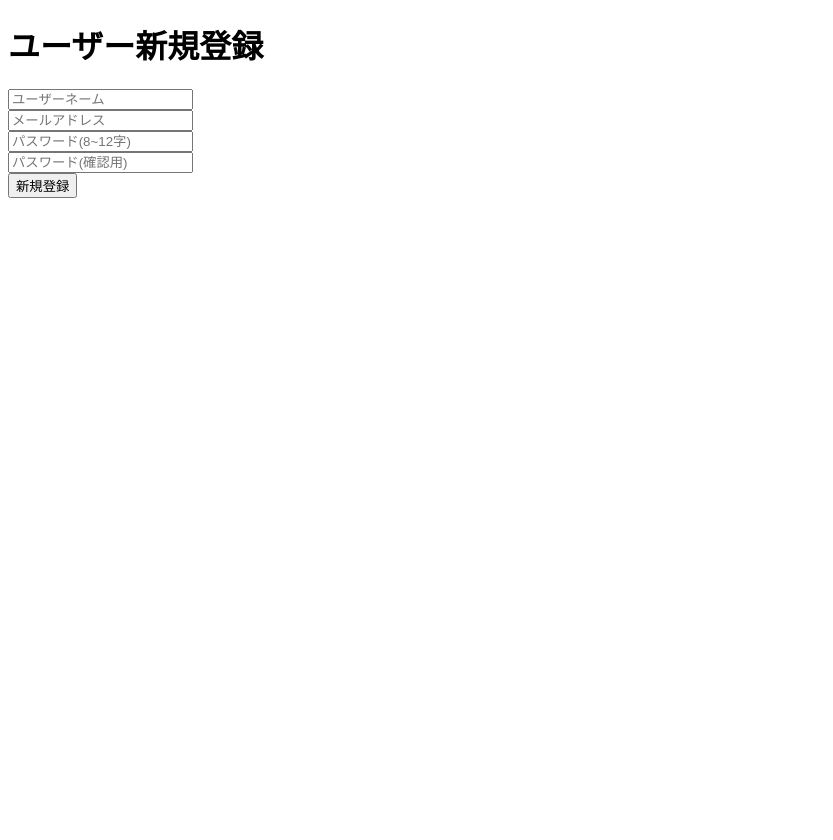
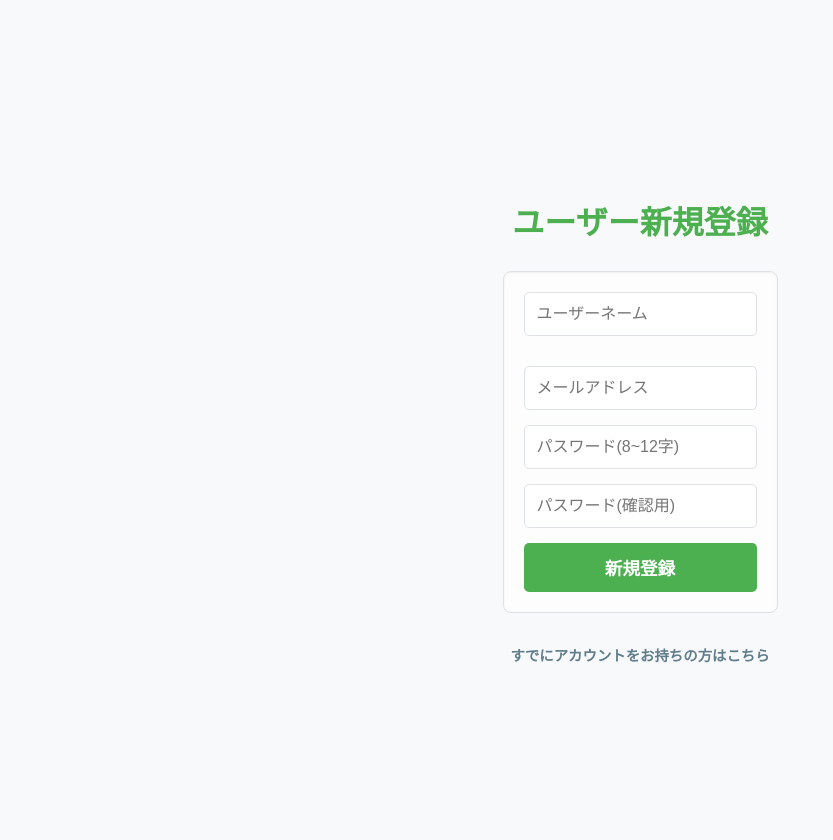
Before and after one commit to G384312023/myApp, a PHP site: page /Register.php in a window 1280 px wide. Shown: the whole page, without its empty margins (0-833 px from the left). Before the commit the page ends 198 px from the top, so only its background shows below. Run offline with PHP 8.4, Linux system fonts and the light colour scheme.

Commit message:
CRUD微修正

```diff
--- a/Edit.php
+++ b/Edit.php
@@ -54,8 +54,13 @@
     <meta charset="UTF-8">
     <meta name="viewport" content="width=device-width, initial-scale=1.0">
     <title>Edit</title>
+    <link rel = "stylesheet" href = "style.css">
 </head>
 <body>
+    <head>
+        <h2>編集中...</h2>
+        <hr>
+    </head>
     <main>
         <?php if(!empty($error)): ?>
             <p style = "color: red"><?= htmlspecialchars($error) ?></p>
--- a/Register.php
+++ b/Register.php
@@ -59,12 +59,15 @@
     <meta charset="UTF-8">
     <meta name="viewport" content="width=device-width, initial-scale=1.0">
     <title>ユーザー新規登録</title>
+    <link rel = "stylesheet" href = "style.css">
+    <link href="https://fonts.googleapis.com/css2?family=Noto+Sans+JP:wght@400;700&display=swap" rel="stylesheet">
 </head>
-<body>
+<body class="auth-page">
+    <div class="auth-container">
         <h1>ユーザー新規登録</h1>
 
         <?php if(!empty($errors)): ?>
-        <ul style = "color: red">
+            <ul>
                 <?php foreach($errors as $error): ?>
                     <li><?= htmlspecialchars($error, ENT_QUOTES) ?></li>
                 <?php endforeach; ?>
@@ -72,11 +75,15 @@
         <?php endif; ?>
 
         <form action = "" method = "post">
-        <input type = "text" name = "username" placeholder = "ユーザーネーム" value = "<?= htmlspecialchars($username ?? '')?>"><br>
-        <input type = "email" name = "email" placeholder = "メールアドレス" value = "<?= htmlspecialchars($email ?? '')?>"><br>
-        <input type = "password" name = "password" placeholder = "パスワード(8~12字)"><br>
-        <input type = "password" name = "password_confirm" placeholder = "パスワード(確認用)"><br>
-        <button type = submit>新規登録</button>
+            <input type = "text" name = "username" placeholder = "ユーザーネーム" value = "<?= htmlspecialchars($username ?? '')?>">
+            <input type = "email" name = "email" placeholder = "メールアドレス" value = "<?= htmlspecialchars($email ?? '')?>">
+            <input type = "password" name = "password" placeholder = "パスワード(8~12字)">
+            <input type = "password" name = "password_confirm" placeholder = "パスワード(確認用)">
+            <button type = "submit">新規登録</button>
         </form>
+        <div class="auth-links">
+            <a href="Login.php">すでにアカウントをお持ちの方はこちら</a>
+        </div>
+    </div>
 </body>
 </html>
--- a/TaskRepository.php
+++ b/TaskRepository.php
@@ -26,6 +26,11 @@
             return $this->db->execute($sql, [$title, $description, $taskId]);
         }
 
+        public function updateTaskStatus($taskId, $isDone) {
+            $sql = 'UPDATE tasks SET is_done = ? WHERE id = ?';
+            return $this->db->execute($sql, [$isDone, $taskId]);
+        }
+
         public function deleteTask($taskId) {
             $sql = "DELETE FROM tasks WHERE id = ?";
             return $this->db->execute($sql, [$taskId]);
--- /dev/null
+++ b/style.css
@@ -0,0 +1,481 @@
+/* ベースカラーパレット */
+:root {
+  --primary-color: #4caf50; /* メインの色（例: ボタン、強調したい部分）- 少し落ち着いた緑 */
+  --secondary-color: #607d8b; /* サブの色（例: ヘッダー、フッター）- 落ち着いたグレーブルー */
+  --background-light: #f8f9fa; /* 明るい背景色 */
+  --background-card: #ffffff; /* カードの背景色 */
+  --text-dark: #343a40; /* 濃いテキスト色 */
+  --text-medium: #6c757d; /* 中間のテキスト色 */
+  --border-light: #dee2e6; /* 薄いボーダー色 */
+  --error-color: #dc3545; /* エラーメッセージの色（赤系） */
+  --completed-bg: #e9ecef; /* 完了タスクの背景色 */
+  --completed-text: #868e96; /* 完了タスクの文字色 */
+  --status-completed: #28a745; /* 完了ステータスの色（緑） */
+  --status-pending: #ffc107; /* 未完了ステータスの色（黄） */
+}
+
+/* 全体的なスタイル */
+body {
+  font-family: "Noto Sans JP", sans-serif; /* 日本語フォントを優先 */
+  margin: 0;
+  padding: 20px;
+  background-color: var(--background-light);
+  color: var(--text-dark);
+  line-height: 1.6;
+}
+
+header {
+  background-color: var(--secondary-color);
+  color: #ffffff;
+  padding: 15px 20px;
+  margin: -20px -20px 20px -20px; /* mainのpaddingを打ち消す */
+  border-radius: 8px 8px 0 0;
+  display: flex;
+  justify-content: space-between;
+  align-items: center;
+}
+
+header h1 {
+  margin: 0;
+  font-size: 1.8em;
+}
+
+header p {
+  margin: 0;
+}
+
+header a {
+  color: #ffffff;
+  text-decoration: none;
+  padding: 5px 10px;
+  border: 1px solid rgba(255, 255, 255, 0.5);
+  border-radius: 4px;
+  transition: background-color 0.3s ease;
+}
+
+header a:hover {
+  background-color: rgba(255, 255, 255, 0.2);
+}
+
+hr {
+  border: none;
+  border-top: 1px solid rgba(255, 255, 255, 0.2);
+  margin: 10px 0;
+}
+
+main {
+  max-width: 960px;
+  margin: 0 auto;
+  padding: 20px;
+  background-color: var(--background-card);
+  border-radius: 8px;
+  box-shadow: 0 4px 12px rgba(0, 0, 0, 0.08);
+}
+
+h2 {
+  color: var(--primary-color);
+  border-bottom: 2px solid var(--primary-color);
+  padding-bottom: 10px;
+  margin-bottom: 25px;
+}
+
+/* エラーメッセージ */
+.error-message {
+  background-color: #ffe0e0; /* エラー背景色 */
+  border: 1px solid var(--error-color);
+  color: var(--error-color);
+  padding: 12px;
+  border-radius: 5px;
+  margin-bottom: 20px;
+  font-weight: bold;
+}
+
+/* フォームのスタイル */
+form {
+  margin-bottom: 30px;
+  padding: 20px;
+  border: 1px solid var(--border-light);
+  border-radius: 8px;
+  background-color: #fdfdfd;
+  box-shadow: inset 0 1px 3px rgba(0, 0, 0, 0.05);
+}
+
+input[type="text"],
+textarea {
+  width: calc(100% - 22px); /* paddingとborderを考慮 */
+  padding: 10px;
+  margin-bottom: 15px;
+  border: 1px solid var(--border-light);
+  border-radius: 4px;
+  font-size: 1em;
+  color: var(--text-dark);
+  box-sizing: border-box; /* paddingとborderをwidthに含める */
+}
+
+textarea {
+  resize: vertical; /* 縦方向のみリサイズ可能 */
+  min-height: 80px;
+}
+
+button[type="submit"] {
+  padding: 12px 25px;
+  background-color: var(--primary-color);
+  color: white;
+  border: none;
+  border-radius: 5px;
+  cursor: pointer;
+  font-size: 1.1em;
+  font-weight: bold;
+  transition: background-color 0.3s ease, transform 0.2s ease;
+}
+
+button[type="submit"]:hover {
+  background-color: #45a049; /* 少し濃い緑 */
+  transform: translateY(-2px);
+}
+
+/* --- タスクリストのスタイル --- */
+
+#task-list-container {
+  display: flex;
+  flex-wrap: wrap;
+  gap: 20px;
+  margin-top: 20px;
+}
+
+.task-item {
+  border: 1px solid var(--border-light);
+  padding: 18px;
+  border-radius: 10px;
+  background-color: var(--background-card);
+  box-shadow: 0 4px 10px rgba(0, 0, 0, 0.06);
+  display: flex;
+  flex-direction: column;
+  justify-content: space-between;
+  width: calc((100% - 40px) / 3); /* PCでは3列表示 */
+  min-width: 280px;
+  transition: transform 0.2s ease, box-shadow 0.2s ease;
+}
+
+.task-item:hover {
+  transform: translateY(-5px);
+  box-shadow: 0 6px 15px rgba(0, 0, 0, 0.1);
+}
+
+/* 完了したタスクのスタイル */
+.task-item.completed {
+  background-color: var(--completed-bg);
+  color: var(--completed-text);
+  text-decoration: line-through;
+  opacity: 0.85;
+  border-color: #d1d7da;
+  box-shadow: none; /* 完了時は影をなくす */
+}
+
+.task-item.completed:hover {
+  transform: none;
+  box-shadow: none;
+}
+
+.task-item.completed .task-title,
+.task-item.completed .task-description {
+  text-decoration: line-through;
+}
+
+.task-item.completed .status-text {
+  color: var(--status-completed);
+  text-decoration: none;
+}
+
+.task-item:not(.completed) .status-text {
+  color: var(--status-pending);
+}
+
+.task-header {
+  display: flex;
+  align-items: center;
+  gap: 12px;
+  margin-bottom: 15px;
+  border-bottom: 1px dashed var(--border-light); /* 区切り線 */
+  padding-bottom: 10px;
+}
+
+.task-header .task-checkbox {
+  transform: scale(1.4);
+  cursor: pointer;
+  accent-color: var(--primary-color); /* チェックボックスの色 */
+}
+
+.task-title {
+  margin: 0;
+  font-size: 1.3em;
+  flex-grow: 1;
+  font-weight: bold;
+  color: var(--text-dark); /* 完了時以外は濃い色 */
+}
+
+.task-item.completed .task-title {
+  color: var(--completed-text); /* 完了時は薄い色 */
+}
+
+.task-date {
+  font-size: 0.85em;
+  color: var(--text-medium);
+  white-space: nowrap;
+}
+
+.task-description {
+  font-size: 0.95em;
+  line-height: 1.6;
+  margin-top: 0;
+  margin-bottom: 20px;
+  flex-grow: 1;
+  color: var(--text-dark);
+}
+
+.task-item.completed .task-description {
+  color: var(--completed-text);
+}
+
+.task-actions {
+  display: flex;
+  justify-content: flex-end;
+  align-items: center;
+  gap: 10px;
+  margin-top: auto;
+  padding-top: 10px;
+  border-top: 1px dashed var(--border-light); /* 区切り線 */
+}
+
+.task-actions .button {
+  /* 編集・削除ボタンに共通スタイル */
+  text-decoration: none;
+  font-size: 0.9em;
+  padding: 6px 12px;
+  border-radius: 5px;
+  transition: background-color 0.3s ease, color 0.3s ease;
+}
+
+.edit-button {
+  color: #007bff;
+  border: 1px solid #007bff;
+}
+
+.edit-button:hover {
+  background-color: #007bff;
+  color: white;
+}
+
+.delete-button {
+  color: var(--error-color);
+  border: 1px solid var(--error-color);
+}
+
+.delete-button:hover {
+  background-color: var(--error-color);
+  color: white;
+}
+
+.status-text {
+  font-weight: bold;
+  margin-right: auto;
+  padding: 5px 0;
+  font-size: 0.95em;
+}
+
+/* タスクがない場合のメッセージ */
+main > p {
+  text-align: center;
+  color: var(--text-medium);
+  padding: 30px;
+  border: 1px dashed var(--border-light);
+  border-radius: 8px;
+  margin-top: 30px;
+}
+
+/* --- レスポンシブデザイン --- */
+@media (max-width: 768px) {
+  .task-item {
+    width: calc((100% - 20px) / 2); /* 2列表示 */
+  }
+}
+
+@media (max-width: 480px) {
+  body {
+    padding: 10px;
+  }
+  main {
+    padding: 15px;
+  }
+  header {
+    margin: -15px -15px 15px -15px;
+    padding: 10px 15px;
+  }
+  .task-item {
+    width: 100%; /* 1列表示 */
+    padding: 15px;
+  }
+  .task-header {
+    flex-direction: column; /* スマホでは縦並びに */
+    align-items: flex-start;
+    gap: 5px;
+  }
+  .task-title {
+    font-size: 1.2em;
+  }
+  .task-date {
+    align-self: flex-end; /* 日付だけ右寄せ */
+  }
+  .task-actions {
+    flex-direction: column; /* スマホでは縦並びに */
+    align-items: flex-start;
+    gap: 8px;
+  }
+  .task-actions .button {
+    width: 100%;
+    text-align: center;
+  }
+  .status-text {
+    margin-right: 0;
+    margin-bottom: 5px;
+  }
+}
+
+/* Google Fontsの読み込み（HTMLの<head>に追加） */
+/* <link href="https://fonts.googleapis.com/css2?family=Noto+Sans+JP:wght@400;700&display=swap" rel="stylesheet"> */
+
+/* --- 認証画面（Login.php, Register.php）用スタイル --- */
+
+body.auth-page {
+  display: flex;
+  justify-content: center;
+  align-items: center;
+  min-height: 100vh; /* 画面いっぱいの高さ */
+  background-color: var(--background-light);
+  color: var(--text-dark);
+  font-family: "Noto Sans JP", sans-serif;
+  margin: 0;
+  flex-direction: column; /* 要素を縦に並べる */
+  gap: 20px;
+}
+
+.auth-container form {
+  display: flex;
+  flex-direction: column;
+  gap: 15px;
+}
+
+/* .auth-container内のform直下のinputにのみ適用 */
+.auth-container form input[type="text"],
+.auth-container form input[type="email"],
+.auth-container form input[type="password"] {
+  padding: 12px;
+  border: 1px solid var(--border-light);
+  border-radius: 5px;
+  font-size: 1em;
+  width: 100%; /* これで横幅が統一されます */
+  box-sizing: border-box;
+  transition: border-color 0.3s ease;
+}
+
+.auth-container input:focus {
+  border-color: var(--primary-color);
+  outline: none;
+}
+
+.auth-container h1 {
+  text-align: center;
+  color: var(--primary-color);
+  font-size: 2em;
+  margin-bottom: 25px;
+}
+
+.auth-container .error-message {
+  background-color: #ffe0e0;
+  border: 1px solid var(--error-color);
+  color: var(--error-color);
+  padding: 12px;
+  border-radius: 5px;
+  margin-bottom: 20px;
+  font-weight: bold;
+  text-align: center;
+}
+
+.auth-container ul {
+  list-style: none;
+  padding: 0;
+  margin: 0 0 20px 0;
+}
+
+.auth-container ul li {
+  background-color: #ffe0e0;
+  border: 1px solid var(--error-color);
+  color: var(--error-color);
+  padding: 10px;
+  border-radius: 5px;
+  margin-bottom: 8px;
+  font-weight: bold;
+}
+
+.auth-container form {
+  display: flex;
+  flex-direction: column;
+  gap: 15px;
+}
+
+.auth-container input[type="text"],
+.auth-container input[type="email"],
+.auth-container input[type="password"] {
+  padding: 12px;
+  border: 1px solid var(--border-light);
+  border-radius: 5px;
+  font-size: 1em;
+  width: 100%;
+  box-sizing: border-box;
+  transition: border-color 0.3s ease;
+}
+
+.auth-container input:focus {
+  border-color: var(--primary-color);
+  outline: none;
+}
+
+.auth-container button[type="submit"] {
+  padding: 12px 25px;
+  background-color: var(--primary-color);
+  color: white;
+  border: none;
+  border-radius: 5px;
+  cursor: pointer;
+  font-size: 1.1em;
+  font-weight: bold;
+  transition: background-color 0.3s ease, transform 0.2s ease;
+}
+
+.auth-container button[type="submit"]:hover {
+  background-color: #45a049;
+  transform: translateY(-2px);
+}
+
+.auth-links {
+  text-align: center;
+  margin-top: 20px;
+  font-size: 0.9em;
+}
+
+.auth-links a {
+  color: var(--secondary-color);
+  text-decoration: none;
+  font-weight: bold;
+  transition: color 0.3s ease;
+}
+
+.auth-links a:hover {
+  color: var(--primary-color);
+}
+
+@media (max-width: 480px) {
+  .auth-container {
+    padding: 20px;
+  }
+}
```
Also changed, not shown: UpdateTaskStatus.php (added, +47 -0 lines), index.php (+23 -18 lines), login.php (+11 -2 lines), script.js (added, +68 -0 lines). Lines whose indentation alone changed are shown as unchanged.
